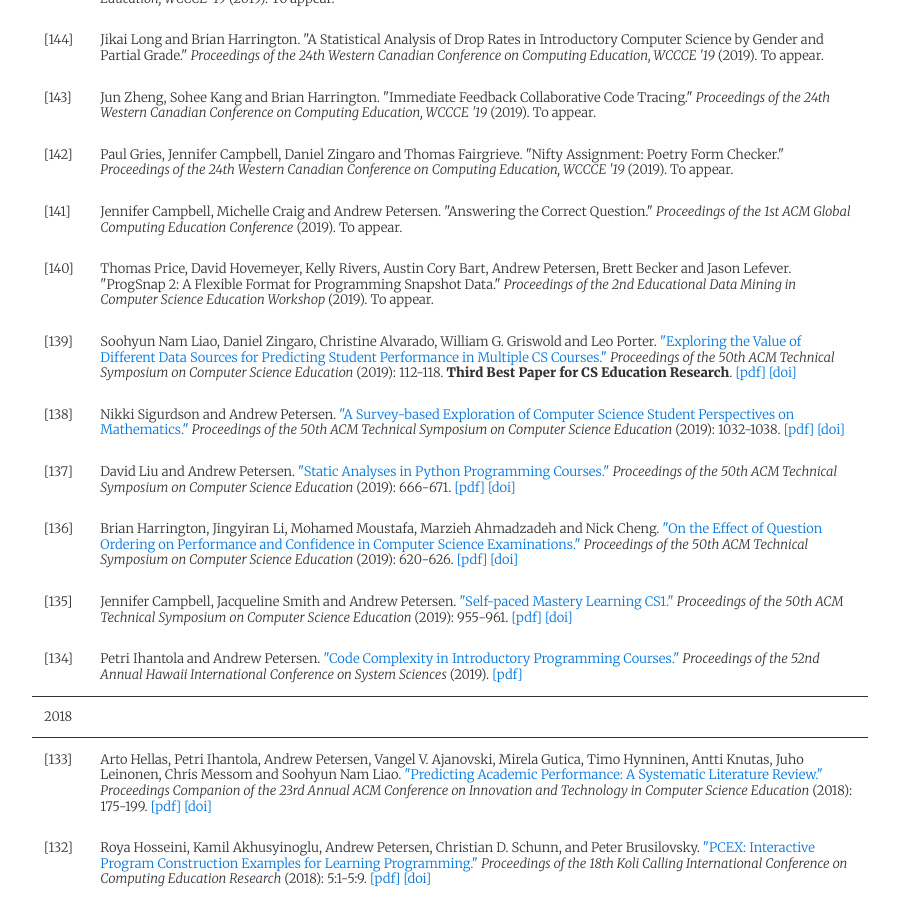
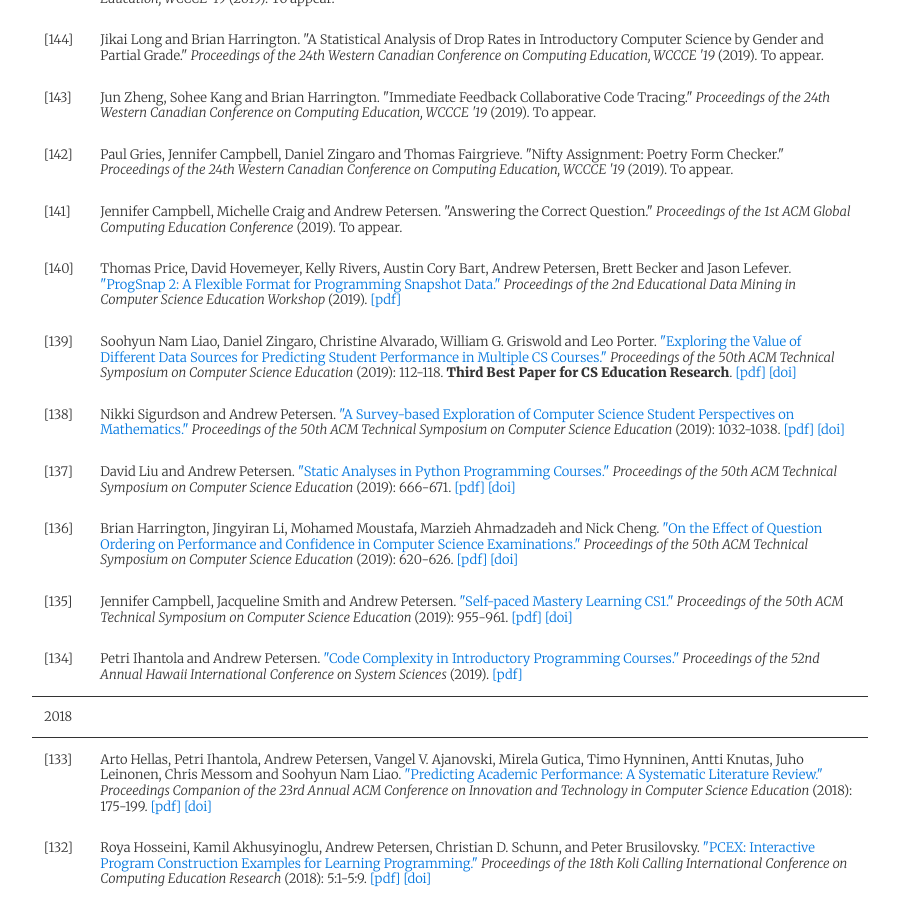
Before and after one commit to uoftcsed/uoftcsed.github.io, a Jekyll site: the page built from pubs.md, in a window 1280 px wide and 900 px high, scrolled down 462 px. Shown: the whole window, without its empty margins (190-1089 px from the left). Built offline with Jekyll 4.4.1, drawn with Linux system fonts in a browser that asks for light colours; nearby versions of some CDN libraries.

Commit message:
Progsnap paper

```diff
--- a/_pubs/bibs/Petersen.bib
+++ b/_pubs/bibs/Petersen.bib
@@ -10,8 +10,8 @@ inproceedings{05Campbell,
  author = {Thomas Price and David Hovemeyer and Kelly Rivers and Austin Cory Bart and Andrew Petersen and Brett Becker and Jason Lefever},
  title = {ProgSnap 2: A Flexible Format for Programming Snapshot Data},
  booktitle = {Proceedings of the 2nd Educational Data Mining in Computer Science Education Workshop},
+ url = {https://people.engr.ncsu.edu/twprice/website/files/CSEDM%202019%20ProgSnap2.pdf},
  year = {2019},
- comment = {To appear.}
 }
 
 @inproceedings{03Petersen19,
--- a/pubs.md
+++ b/pubs.md
@@ -32,9 +32,8 @@ To appear.
 <tr class="bibline"><td class="bibref"><a class="bibanchor" name="141"></a>[141]</td><td class="bibitem">Jennifer Campbell, Michelle Craig and Andrew Petersen. "Answering the Correct Question." <i>Proceedings of the 1st ACM Global Computing Education Conference </i>(2019).
 To appear.
 <span class="Z3988" title="ctx_ver=Z39.88-2004&amp;rft_val_fmt=info%3Aofi%2Ffmt%3Akev%3Amtx%3Abook&amp;rft.atitle=Answering+the+Correct+Question&amp;rft.btitle=Proceedings+of+the+1st+ACM+Global+Computing+Education+Conference&amp;rft.genre=bookitem&amp;rft.pub=&amp;rfr_id=info%3Asid%2F%3Abibs%2FCampbell.bib%3Bbibs%2FCheng.bib%3Bbibs%2FCraig.bib%3Bbibs%2FEasterbrook.bib%3Bbibs%2FEngels.bib%3Bbibs%2FEstrada.bib%3Bbibs%2FGries.bib%3Bbibs%2FGrossman.bib%3Bbibs%2FHarrington.bib%3Bbibs%2FHeap.bib%3Bbibs%2FHorton.bib%3Bbibs%2FLiu.bib%3Bbibs%2FPatitsas.bib%3Bbibs%2FPetersen.bib%3Bbibs%2FPitt.bib%3Bbibs%2FReid.bib%3Bbibs%2FRosenbloom.bib%3Bbibs%2FSharmin.bib%3Bbibs%2FSmith.bib%3Bbibs%2FTafliovich.bib%3Bbibs%2FWilliams.bib%3Bbibs%2FZhang.bib%3Bbibs%2FZhangL.bib%3Bbibs%2FZingaro.bib&amp;rft.date=2019&amp;rft.au=Jennifer+Campbell&amp;rft.au=Michelle+Craig&amp;rft.au=Andrew+Petersen"></span> <span class="bibmenu"></span></td></tr>
-<tr class="bibline"><td class="bibref"><a class="bibanchor" name="140"></a>[140]</td><td class="bibitem">Thomas Price, David Hovemeyer, Kelly Rivers, Austin Cory Bart, Andrew Petersen, Brett Becker and Jason Lefever. "ProgSnap 2: A Flexible Format for Programming Snapshot Data." <i>Proceedings of the 2nd Educational Data Mining in Computer Science Education Workshop </i>(2019).
-To appear.
-<span class="Z3988" title="ctx_ver=Z39.88-2004&amp;rft_val_fmt=info%3Aofi%2Ffmt%3Akev%3Amtx%3Abook&amp;rft.atitle=ProgSnap+2%3A+A+Flexible+Format+for+Programming+Snapshot+Data&amp;rft.btitle=Proceedings+of+the+2nd+Educational+Data+Mining+in+Computer+Science+Education+Workshop&amp;rft.genre=bookitem&amp;rft.pub=&amp;rfr_id=info%3Asid%2F%3Abibs%2FCampbell.bib%3Bbibs%2FCheng.bib%3Bbibs%2FCraig.bib%3Bbibs%2FEasterbrook.bib%3Bbibs%2FEngels.bib%3Bbibs%2FEstrada.bib%3Bbibs%2FGries.bib%3Bbibs%2FGrossman.bib%3Bbibs%2FHarrington.bib%3Bbibs%2FHeap.bib%3Bbibs%2FHorton.bib%3Bbibs%2FLiu.bib%3Bbibs%2FPatitsas.bib%3Bbibs%2FPetersen.bib%3Bbibs%2FPitt.bib%3Bbibs%2FReid.bib%3Bbibs%2FRosenbloom.bib%3Bbibs%2FSharmin.bib%3Bbibs%2FSmith.bib%3Bbibs%2FTafliovich.bib%3Bbibs%2FWilliams.bib%3Bbibs%2FZhang.bib%3Bbibs%2FZhangL.bib%3Bbibs%2FZingaro.bib&amp;rft.date=2019&amp;rft.au=Thomas+Price&amp;rft.au=David+Hovemeyer&amp;rft.au=Kelly+Rivers&amp;rft.au=Austin+Cory+Bart&amp;rft.au=Andrew+Petersen&amp;rft.au=Brett+Becker&amp;rft.au=Jason+Lefever"></span> <span class="bibmenu"></span></td></tr>
+<tr class="bibline"><td class="bibref"><a class="bibanchor" name="140"></a>[140]</td><td class="bibitem">Thomas Price, David Hovemeyer, Kelly Rivers, Austin Cory Bart, Andrew Petersen, Brett Becker and Jason Lefever.  <a href="https://people.engr.ncsu.edu/twprice/website/files/CSEDM%202019%20ProgSnap2.pdf">"ProgSnap 2: A Flexible Format for Programming Snapshot Data." </a><i>Proceedings of the 2nd Educational Data Mining in Computer Science Education Workshop </i>(2019).
+<span class="Z3988" title="ctx_ver=Z39.88-2004&amp;rft_val_fmt=info%3Aofi%2Ffmt%3Akev%3Amtx%3Abook&amp;rft.atitle=ProgSnap+2%3A+A+Flexible+Format+for+Programming+Snapshot+Data&amp;rft.btitle=Proceedings+of+the+2nd+Educational+Data+Mining+in+Computer+Science+Education+Workshop&amp;rft.genre=bookitem&amp;rft.pub=&amp;rft_id=https%3A%2F%2Fpeople.engr.ncsu.edu%2Ftwprice%2Fwebsite%2Ffiles%2FCSEDM%25202019%2520ProgSnap2.pdf&amp;rfr_id=info%3Asid%2F%3Abibs%2FCampbell.bib%3Bbibs%2FCheng.bib%3Bbibs%2FCraig.bib%3Bbibs%2FEasterbrook.bib%3Bbibs%2FEngels.bib%3Bbibs%2FEstrada.bib%3Bbibs%2FGries.bib%3Bbibs%2FGrossman.bib%3Bbibs%2FHarrington.bib%3Bbibs%2FHeap.bib%3Bbibs%2FHorton.bib%3Bbibs%2FLiu.bib%3Bbibs%2FPatitsas.bib%3Bbibs%2FPetersen.bib%3Bbibs%2FPitt.bib%3Bbibs%2FReid.bib%3Bbibs%2FRosenbloom.bib%3Bbibs%2FSharmin.bib%3Bbibs%2FSmith.bib%3Bbibs%2FTafliovich.bib%3Bbibs%2FWilliams.bib%3Bbibs%2FZhang.bib%3Bbibs%2FZhangL.bib%3Bbibs%2FZingaro.bib&amp;rft.date=2019&amp;rft.au=Thomas+Price&amp;rft.au=David+Hovemeyer&amp;rft.au=Kelly+Rivers&amp;rft.au=Austin+Cory+Bart&amp;rft.au=Andrew+Petersen&amp;rft.au=Brett+Becker&amp;rft.au=Jason+Lefever"></span> <span class="bibmenu"><a href="https://people.engr.ncsu.edu/twprice/website/files/CSEDM%202019%20ProgSnap2.pdf">[pdf]</a></span></td></tr>
 <tr class="bibline"><td class="bibref"><a class="bibanchor" name="139"></a>[139]</td><td class="bibitem">Soohyun Nam Liao, Daniel Zingaro, Christine Alvarado, William G. Griswold and Leo Porter.  <a href="http://doi.acm.org/10.1145/3287324.3287407">"Exploring the Value of Different Data Sources for Predicting Student Performance in Multiple CS Courses." </a><i>Proceedings of the 50th ACM Technical Symposium on Computer Science Education </i>(2019): 112-118.
 <b>Third Best Paper for CS Education Research</b>.
 <span class="Z3988" title="ctx_ver=Z39.88-2004&amp;rft_val_fmt=info%3Aofi%2Ffmt%3Akev%3Amtx%3Abook&amp;rft.atitle=Exploring+the+Value+of+Different+Data+Sources+for+Predicting+Student+Performance+in+Multiple+CS+Courses&amp;rft.btitle=Proceedings+of+the+50th+ACM+Technical+Symposium+on+Computer+Science+Education&amp;rft.genre=bookitem&amp;rft.pub=ACM&amp;rft_id=http%3A%2F%2Fdoi.acm.org%2F10.1145%2F3287324.3287407&amp;rfr_id=info%3Asid%2F%3Abibs%2FCampbell.bib%3Bbibs%2FCheng.bib%3Bbibs%2FCraig.bib%3Bbibs%2FEasterbrook.bib%3Bbibs%2FEngels.bib%3Bbibs%2FEstrada.bib%3Bbibs%2FGries.bib%3Bbibs%2FGrossman.bib%3Bbibs%2FHarrington.bib%3Bbibs%2FHeap.bib%3Bbibs%2FHorton.bib%3Bbibs%2FLiu.bib%3Bbibs%2FPatitsas.bib%3Bbibs%2FPetersen.bib%3Bbibs%2FPitt.bib%3Bbibs%2FReid.bib%3Bbibs%2FRosenbloom.bib%3Bbibs%2FSharmin.bib%3Bbibs%2FSmith.bib%3Bbibs%2FTafliovich.bib%3Bbibs%2FWilliams.bib%3Bbibs%2FZhang.bib%3Bbibs%2FZhangL.bib%3Bbibs%2FZingaro.bib&amp;rft.date=2019&amp;rft.au=Soohyun+Nam+Liao&amp;rft.au=Daniel+Zingaro&amp;rft.au=Christine+Alvarado&amp;rft.au=William+G.+Griswold&amp;rft.au=Leo+Porter"></span> <span class="bibmenu"><a href="http://doi.acm.org/10.1145/3287324.3287407">[pdf]</a> <a href="http://dx.doi.org/10.1145/3287324.3287407">[doi]</a></span></td></tr>
```
